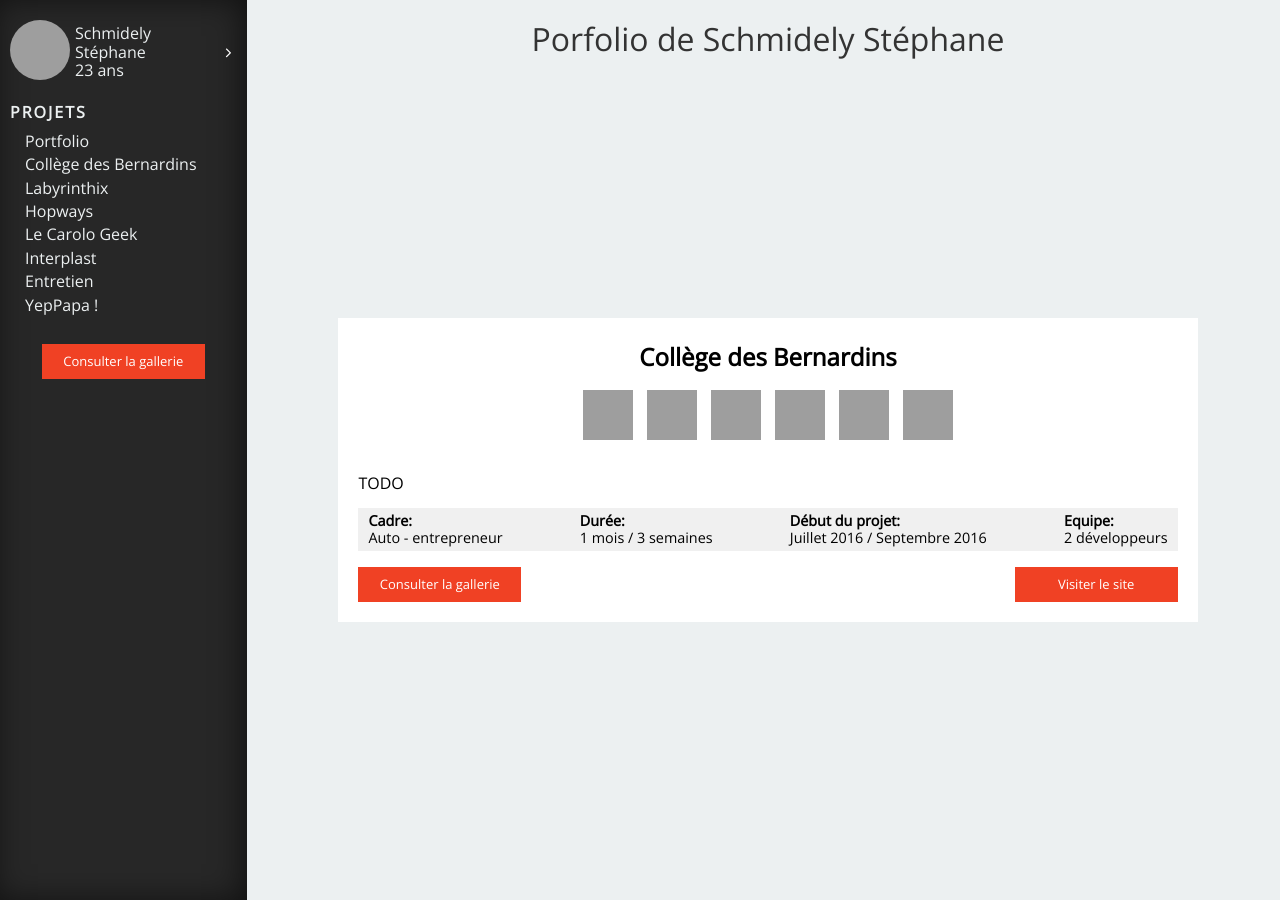
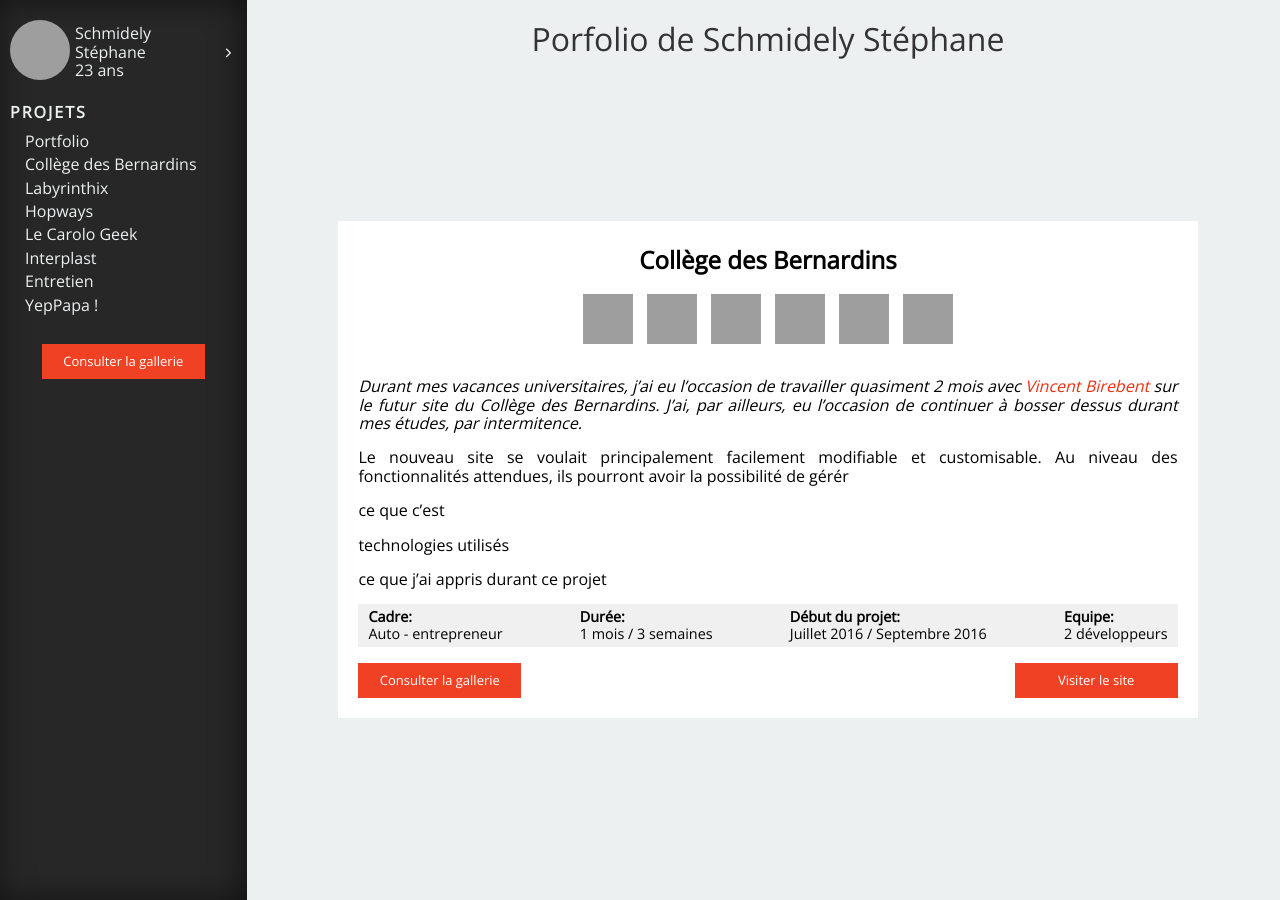
Before and after one commit to stephlm2dev/stephlm2dev.github.io, a Jekyll site: the page built from _posts/2016-03-17-bernardins.markdown, in a window 1280 px wide, cut to the strip 0-900 px from the top of the page. Built offline with Jekyll 4.4.1, drawn with Linux system fonts in a browser that asks for light colours; nearby versions of some CDN libraries; grey boxes are pictures that could not be loaded.

Commit message:
Update / clean some text of projects

```diff
--- a/_posts/2016-03-11-yeppapa.markdown
+++ b/_posts/2016-03-11-yeppapa.markdown
@@ -31,6 +31,10 @@
 footballistique.
 
 Le projet a démarré assez doucement; le temps de mettre toute l’infrastructure
-en place (WordPress, SVN …). Une fois ces détails d’ordre techniques passées,
+en place (WordPress, SVN ...). Une fois ces détails d’ordre techniques passées,
 le développement s’est déroulé progressivement et suivant les évolutions de la
 charte graphique.
+
+Le thème a subit récemment une refonte graphique majeure suite à une remise à 0
+du thème. Cette actualisation du thème m'a permis de partir sur des technologies
+plus récentes et plus adaptées comme Gulp, Flexbox ...
--- a/_posts/2016-03-12-entretien.markdown
+++ b/_posts/2016-03-12-entretien.markdown
@@ -23,7 +23,7 @@
 Après lui avoir posé une série de questions sur sa formation et ses
 expériences professionnelles, je lui ai demandé quelques conseils et qualités
 pour un bon développeur. Une fois les réponses collectées, j’ai décidé de
-rassembler tous ensemble et de le mettre sous la forme d’un site web.
+rassembler tout ensemble et de le mettre sous la forme d’un site web.
 
 Je voulais éviter les habituelles présentations sous PowerPoint. C’est
 pourquoi j’ai cherché du côté web pour faire une présentation originale.
--- a/_posts/2016-03-13-interplast.markdown
+++ b/_posts/2016-03-13-interplast.markdown
@@ -38,7 +38,7 @@
 opte pour une architecture «Modèle Vue Controlleur». Du côté front-end, nous
 avons choisi [Bootstrap][bootstrap].
 
-Le projet s’est déroulé en différents cycles : choix du design général,
+Le projet s’est déroulé en différents cycles: choix du design général,
 définition des fonctionnalités à implémenter, développement puis recette. Pour
 le développement, nous nous sommes répartis les tâches en 3 équipes de 2
 personnes. Certaines personnes s’occupaient de la partie visible par les
@@ -50,6 +50,8 @@
 projet, jouer le rôle de chef de projet pour diriger une équipe de 6 personnes
 et répartir au mieux les tâches afin de rendre le produit dans les temps.
 
+*Remarque: le site n'a toujours pas été déployé en production pour diverses
+raisons plus ou moins indépendantes de notre volonté.*
 
 [interplast]:  http://interplast.blogspot.fr/
 [codeigniter]: http://ellislab.com/codeigniter
--- a/_posts/2016-03-15-hopways.markdown
+++ b/_posts/2016-03-15-hopways.markdown
@@ -38,9 +38,9 @@
 
 Pour ce projet, j’ai utilisé les outils déjà présents à savoir
 [Sass][sass]/[Compass][compass], [Foundation][foundation], [jQuery][jquery] ...
-que j’utilise depuis de nombreux projets et que je maîtrise de plus en plus.
-Par ailleurs, j’ai pu mettre en pratique ce que j’avais appris durant le mois
-de Juin de manière auto-didacte sur [Coffeescript][codeschool].
+que j’utilise depuis de nombreux projets. Par ailleurs, j’ai pu mettre en pratique
+ce que j’avais appris durant le mois de Juin de manière auto-didacte sur
+[Coffeescript][codeschool].
 
 Durant ces 15 jours, j’ai eu l’occasion d’échanger avec le client ce qui a
 permis de produire un travail au plus proche de leurs attentes. C’est à la
--- a/_posts/2016-03-17-bernardins.markdown
+++ b/_posts/2016-03-17-bernardins.markdown
@@ -15,4 +15,20 @@
   img_2: TITLE 2 | DESCRIPTION 2
   img_3: TITLE 3 | DESCRIPTION 3
 ---
-TODO
+*Durant mes vacances universitaires, j'ai eu l'occasion de travailler
+quasiment 2 mois avec [Vincent Birebent][birebent] sur le futur site du Collège
+des Bernardins. J'ai, par ailleurs, eu l'occasion de continuer à bosser dessus
+durant mes études, par intermitence.*
+
+Le nouveau site se voulait principalement facilement modifiable et
+customisable. Au niveau des fonctionnalités attendues, ils pourront avoir la
+possibilité de gérér
+
+ce que c'est
+
+technologies utilisés
+
+ce que j'ai appris durant ce projet
+
+
+[birebent]: https://fr.linkedin.com/in/vincent-birebent-91b986
```
Also changed, not shown: _posts/2016-03-14-lecarologeek.markdown (+8 -6 lines).
